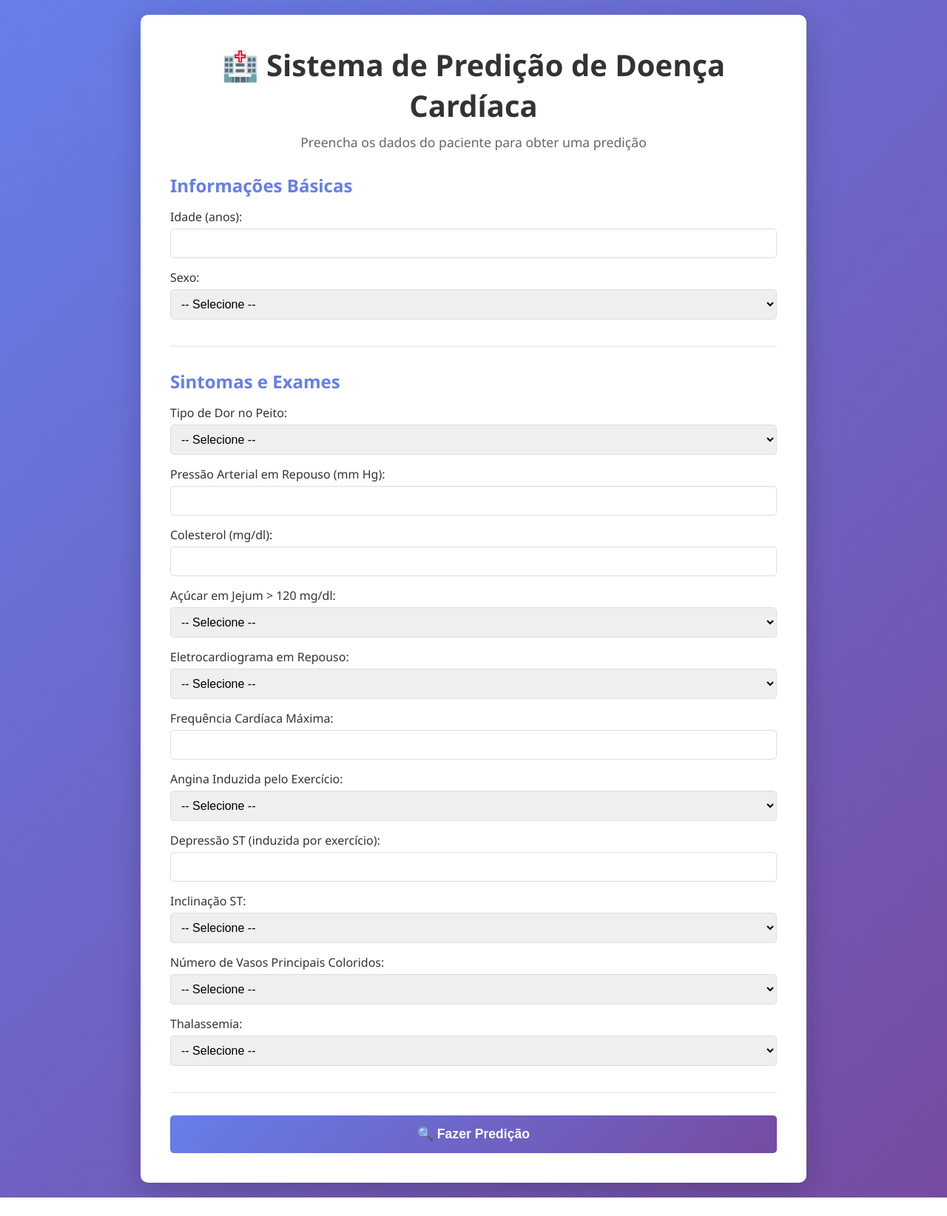
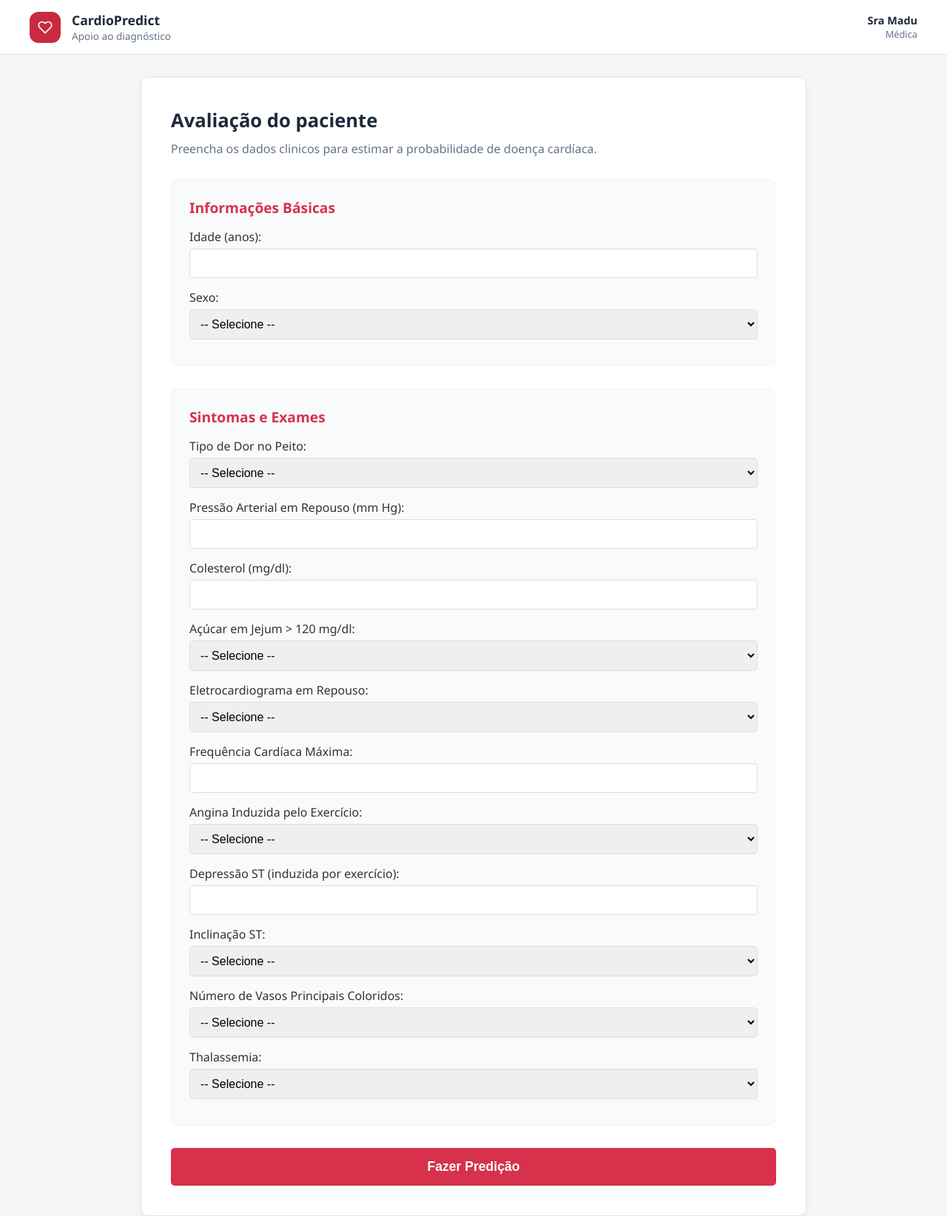
Before and after one commit to Cardio-Predict/cardio-predict-api, a Flask app: page / in a window 1280 px wide. Shown: the whole page at 74% size. Before the commit the page ends 1619 px from the top, so only its background shows below. Run offline with Flask 3, Linux system fonts and the light colour scheme; parts of the project's set-up code (start-up, migrations or seed data) failed here and were passed over.

Commit message:
style: mudança na estilização e header implementado

```diff
--- a/static/style.css
+++ b/static/style.css
@@ -6,9 +6,8 @@
 
 body {
     font-family: 'Segoe UI', Tahoma, Geneva, Verdana, sans-serif;
-    background: linear-gradient(135deg, #667eea 0%, #764ba2 100%);
+    background: #f4f6f8;
     min-height: 100vh;
-    padding: 20px;
 }
 
 .container {
@@ -16,34 +15,38 @@ body {
     margin: 0 auto;
     background: white;
     border-radius: 10px;
-    box-shadow: 0 10px 40px rgba(0, 0, 0, 0.2);
+    box-shadow: 0 2px 10px rgba(0, 0, 0, 0.05);
+    border: 1px solid #e1e4e8;
     padding: 40px;
 }
 
 h1 {
-    color: #333;
-    text-align: center;
+    color: #1e293b;
+    text-align: left;
     margin-bottom: 10px;
-    font-size: 2.5em;
+    font-size: 1.6em;
 }
 
 .subtitle {
-    text-align: center;
-    color: #666;
+    text-align: left;
+    color: #64748b;
     margin-bottom: 30px;
-    font-size: 1.1em;
+    font-size: 1em;
 }
 
 .form-section {
     margin-bottom: 30px;
+    padding: 24px;
+    border-radius: 10px;
     padding-bottom: 20px;
-    border-bottom: 2px solid #eee;
+    border: 1px solid #f1f5f9;
+    background-color: #f8fafc;
 }
 
 .form-section h2 {
-    color: #667eea;
+    color: #D7314B;
     margin-bottom: 15px;
-    font-size: 1.5em;
+    font-size: 1.2em;
 }
 
 .form-group {
@@ -70,14 +73,14 @@ select {
 input[type="number"]:focus,
 select:focus {
     outline: none;
-    border-color: #667eea;
+    border-color: #D7314B;
     box-shadow: 0 0 5px rgba(102, 126, 234, 0.3);
 }
 
 .btn-submit {
     width: 100%;
     padding: 15px;
-    background: linear-gradient(135deg, #667eea 0%, #764ba2 100%);
+    background: #D7314B;
     color: white;
     border: none;
     border-radius: 5px;
@@ -164,6 +167,122 @@ select:focus {
     border-radius: 3px;
 }
 
+/* --- ESTILOS DO HEADER --- */
+.app-header {
+    display: flex;
+    justify-content: space-between;
+    align-items: center;
+    background-color: #ffffff;
+    padding: 15px 40px;
+    border-bottom: 1px solid #e1e4e8;
+    margin-bottom: 30px; /* Dá um respiro antes do container principal */
+    position: relative; /* Para garantir que fique acima de outros elementos */
+    width: 100%;
+}
+
+.header-left {
+    display: flex;
+    align-items: center;
+    gap: 15px;
+}
+
+.logo-icon {
+    width: 42px;
+    height: 42px;
+    background-color: #c92a3f; /* Fundo arredondado carmesim */
+    color: white;
+    border-radius: 12px;
+    display: flex;
+    align-items: center;
+    justify-content: center;
+}
+
+.brand-text {
+    display: flex;
+    flex-direction: column;
+}
+
+.brand-title {
+    font-size: 1.1em;
+    font-weight: 600;
+    color: #1e293b;
+}
+
+.brand-subtitle {
+    font-size: 0.85em;
+    color: #64748b;
+}
+
+.header-right {
+    display: flex;
+    align-items: center;
+    gap: 25px;
+}
+
+.user-info {
+    display: flex;
+    flex-direction: column;
+    text-align: right;
+}
+
+.user-name {
+    font-size: 0.9em;
+    font-weight: 600;
+    color: #1e293b;
+}
+
+.user-role {
+    font-size: 0.8em;
+    color: #64748b;
+}
+
+.header-icons {
+    display: flex;
+    gap: 10px;
+}
+
+.icon-btn {
+    width: 36px;
+    height: 36px;
+    background: transparent;
+    border: 1px solid #e1e4e8;
+    border-radius: 8px; /* Quadrado arredondado como na imagem */
+    color: #64748b;
+    display: flex;
+    align-items: center;
+    justify-content: center;
+    cursor: pointer;
+    transition: all 0.2s ease;
+}
+
+.icon-btn:hover {
+    background-color: #f1f5f9;
+    color: #1e293b;
+}
+
+.btn-logout {
+    border: none; /* O botão de sair na imagem geralmente não tem a borda forte */
+}
+
+/* Responsividade para o Header */
+@media (max-width: 768px) {
+    .app-header {
+        padding: 15px 20px;
+        flex-direction: column;
+        gap: 15px;
+        align-items: flex-start;
+    }
+
+    .header-right {
+        width: 100%;
+        justify-content: space-between;
+    }
+
+    .user-info {
+        text-align: left;
+    }
+}
+
 @media (max-width: 600px) {
     .container {
         padding: 20px;
--- a/templates/index.html
+++ b/templates/index.html
@@ -1,15 +1,38 @@
 <!DOCTYPE html>
 <html lang="pt-BR">
+
 <head>
     <meta charset="UTF-8">
     <meta name="viewport" content="width=device-width, initial-scale=1.0">
     <title>Predição de Doença Cardíaca</title>
     <link rel="stylesheet" href="{{ url_for('static', filename='style.css') }}">
 </head>
+
 <body>
+    <header class="app-header">
+        <div class="header-left">
+            <div class="logo-icon">
+                <svg width="20" height="20" viewBox="0 0 24 24" fill="none" stroke="currentColor" stroke-width="2" stroke-linecap="round" stroke-linejoin="round">
+                    <path d="M20.84 4.61a5.5 5.5 0 0 0-7.78 0L12 5.67l-1.06-1.06a5.5 5.5 0 0 0-7.78 7.78l1.06 1.06L12 21.23l7.78-7.78 1.06-1.06a5.5 5.5 0 0 0 0-7.78z"></path>
+                </svg>
+            </div>
+            <div class="brand-text">
+                <span class="brand-title">CardioPredict</span>
+                <span class="brand-subtitle">Apoio ao diagnóstico</span>
+            </div>
+        </div>
+
+        <div class="header-right">
+            <div class="user-info">
+                <span class="user-name">Sra Madu</span>
+                <span class="user-role">Médica</span>
+            </div>
+        </div>
+    </header>
+
     <div class="container">
-        <h1>🏥 Sistema de Predição de Doença Cardíaca</h1>
-        <p class="subtitle">Preencha os dados do paciente para obter uma predição</p>
+        <h1>Avaliação do paciente</h1>
+        <p class="subtitle">Preencha os dados clinicos para estimar a probabilidade de doença cardíaca.</p>
 
         {% if erro %}
         <div class="alert alert-error">
@@ -130,13 +153,13 @@
                 </div>
             </div>
 
-            <button type="submit" class="btn-submit">🔍 Fazer Predição</button>
+            <button type="submit" class="btn-submit">Fazer Predição</button>
         </form>
 
         <!-- Resultado da Predição -->
         {% if predicao is defined and predicao is not none %}
         <div class="result-container">
-        <h2>📊 Resultado da Predição</h2>
+            <h2>Resultado da Predição</h2>
 
             {% if predicao == 1 %}
             <div class="alert alert-warning">
@@ -176,4 +199,5 @@
         {% endif %}
     </div>
 </body>
+
 </html>
```
Lines whose indentation alone changed are shown as unchanged.
